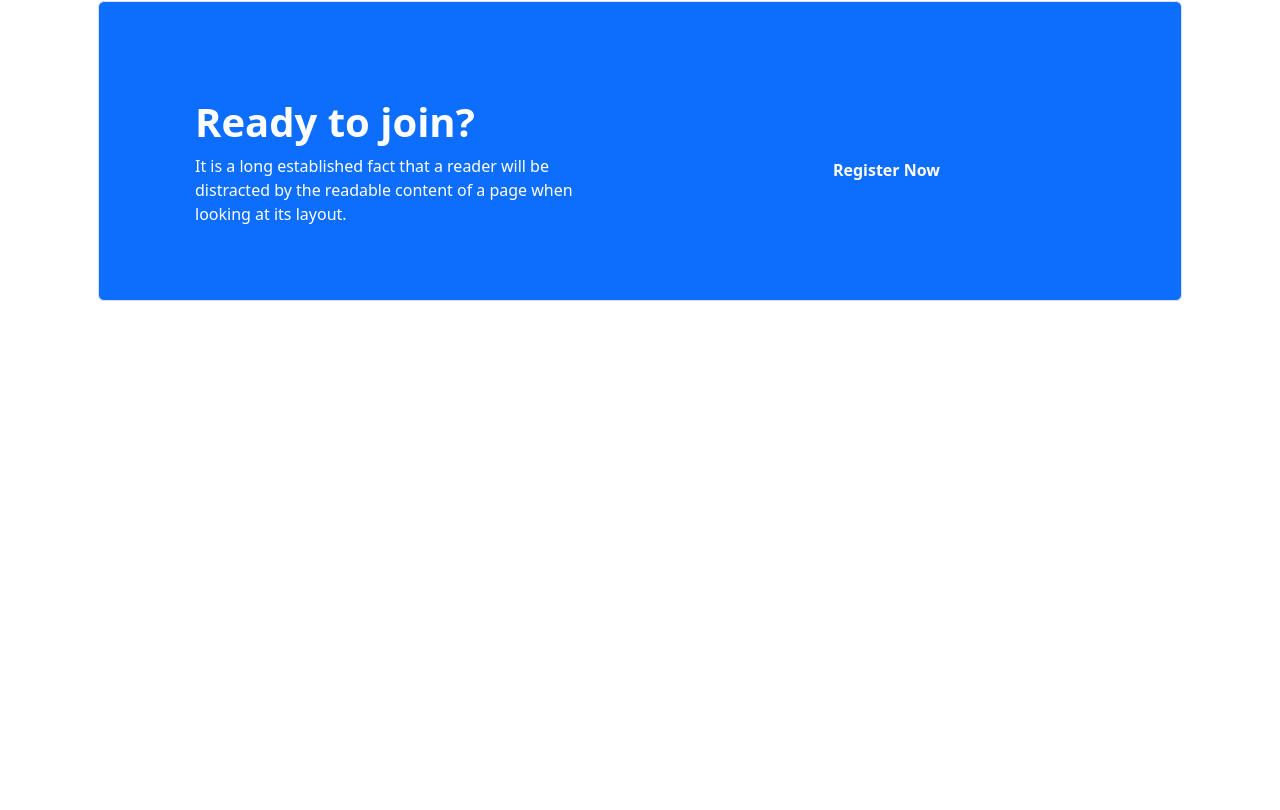
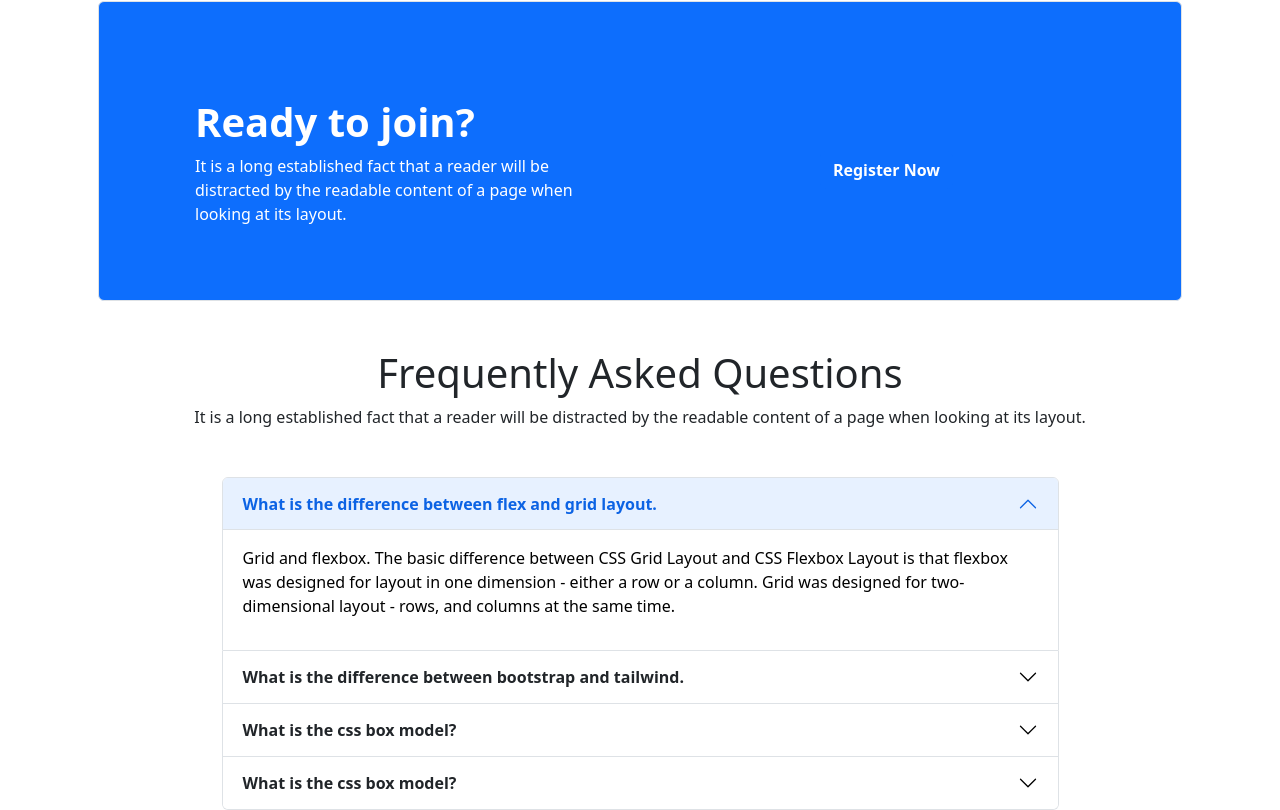
Before and after one commit to abdulmuhaimin2050/Let-s-Learn, a plain HTML site: page index.html in a window 1280 px wide. Shown: the part 1557-2367 px from the top of the page. Before the commit the page ends 1906 px from the top, so only its background shows below. Drawn offline with nearby package versions, Linux system fonts and the light colour scheme.

Commit message:
accordion section add

```diff
--- a/index.html
+++ b/index.html
@@ -188,7 +188,8 @@
                         readable content of a page when looking at its layout.</p>
                 </div>
                 <div class="col-12 col-md-6 d-flex justify-content-center align-items-center">
-                    <button type="button" class="btn btn-primary fw-bold" data-bs-toggle="modal" data-bs-target="#exampleModal">
+                    <button type="button" class="btn btn-primary fw-bold" data-bs-toggle="modal"
+                        data-bs-target="#exampleModal">
                         Register Now
                     </button>
                 </div>
@@ -204,14 +205,95 @@
                             <button type="button" class="btn-close" data-bs-dismiss="modal" aria-label="Close"></button>
                         </div>
                         <div class="modal-body">
-                           <form action="">
-                            <input type="email" class="form-control mb-3" placeholder="Your Email">
-                            <input type="password" class="form-control" placeholder="Password">
-                           </form>
+                            <form action="">
+                                <input type="email" class="form-control mb-3" placeholder="Your Email">
+                                <input type="password" class="form-control" placeholder="Password">
+                            </form>
                         </div>
                         <div class="modal-footer">
                             <button type="button" class="btn btn-secondary" data-bs-dismiss="modal">Close</button>
                             <button type="button" class="btn btn-primary">Apply</button>
+                        </div>
+                    </div>
+                </div>
+            </div>
+        </section>
+
+        <!-- Accordion -->
+        <section class="container">
+            <div class="text-center m-5">
+                <h1>Frequently Asked Questions</h1>
+                <p>It is a long established fact that a reader will be distracted by the readable
+                    content of a page when looking at its layout.</p>
+            </div>
+            <div class="w-75 mx-auto">
+                <div class="accordion" id="accordionExample">
+                    <div class="accordion-item">
+                        <h2 class="accordion-header" id="headingOne">
+                            <button class="accordion-button fw-bold" type="button" data-bs-toggle="collapse"
+                                data-bs-target="#collapseOne" aria-expanded="true" aria-controls="collapseOne">
+                                What is the difference between flex and grid layout.
+                            </button>
+                        </h2>
+                        <div id="collapseOne" class="accordion-collapse collapse show" aria-labelledby="headingOne"
+                            data-bs-parent="#accordionExample">
+                            <div class="accordion-body">
+                                <p>Grid and flexbox. The basic difference between CSS Grid Layout and CSS Flexbox Layout
+                                    is that flexbox was designed for layout in one dimension - either a row or a column.
+                                    Grid was designed for two-dimensional layout - rows, and columns at the same time.
+                                </p>
+                            </div>
+                        </div>
+                    </div>
+                    <div class="accordion-item">
+                        <h2 class="accordion-header" id="headingTwo">
+                            <button class="accordion-button collapsed fw-bold" type="button" data-bs-toggle="collapse"
+                                data-bs-target="#collapseTwo" aria-expanded="false" aria-controls="collapseTwo">
+                                What is the difference between bootstrap and tailwind.
+                            </button>
+                        </h2>
+                        <div id="collapseTwo" class="accordion-collapse collapse" aria-labelledby="headingTwo"
+                            data-bs-parent="#accordionExample">
+                            <div class="accordion-body">
+                                <p>Bootstrap comes with a set of pre-styled responsive, mobile-first components that
+                                    possess a definite UI kit. Tailwind CSS uses a set of utility classes to create a
+                                    neat UI with more flexibility and uniqueness. Sites created using Bootstrap follow
+                                    the generic pattern that makes them look identical.</p>
+                            </div>
+                        </div>
+                    </div>
+                    <div class="accordion-item">
+                        <h2 class="accordion-header" id="headingThree">
+                            <button class="accordion-button collapsed fw-bold" type="button" data-bs-toggle="collapse"
+                                data-bs-target="#collapseThree" aria-expanded="false" aria-controls="collapseThree">
+                                What is the css box model?
+                            </button>
+                        </h2>
+                        <div id="collapseThree" class="accordion-collapse collapse" aria-labelledby="headingThree"
+                            data-bs-parent="#accordionExample">
+                            <div class="accordion-body">
+                                <p>In web development, the CSS box model refers to how HTML elements are modeled in
+                                    browser engines and how the dimensions of those HTML elements are derived from CSS
+                                    properties. It is a fundamental concept for the composition of HTML webpages.
+                                    Wikipedia</p>
+                            </div>
+                        </div>
+                    </div>
+                    <div class="accordion-item">
+                        <h2 class="accordion-header" id="headingfour">
+                            <button class="accordion-button collapsed fw-bold" type="button" data-bs-toggle="collapse"
+                                data-bs-target="#collapsefour" aria-expanded="false" aria-controls="collapseThree">
+                                What is the css box model?
+                            </button>
+                        </h2>
+                        <div id="collapsefour" class="accordion-collapse collapse" aria-labelledby="headingfour"
+                            data-bs-parent="#accordionExample">
+                            <div class="accordion-body">
+                                <p>In web development, the CSS box model refers to how HTML elements are modeled in
+                                    browser engines and how the dimensions of those HTML elements are derived from CSS
+                                    properties. It is a fundamental concept for the composition of HTML webpages.
+                                    Wikipedia</p>
+                            </div>
                         </div>
                     </div>
                 </div>
```
